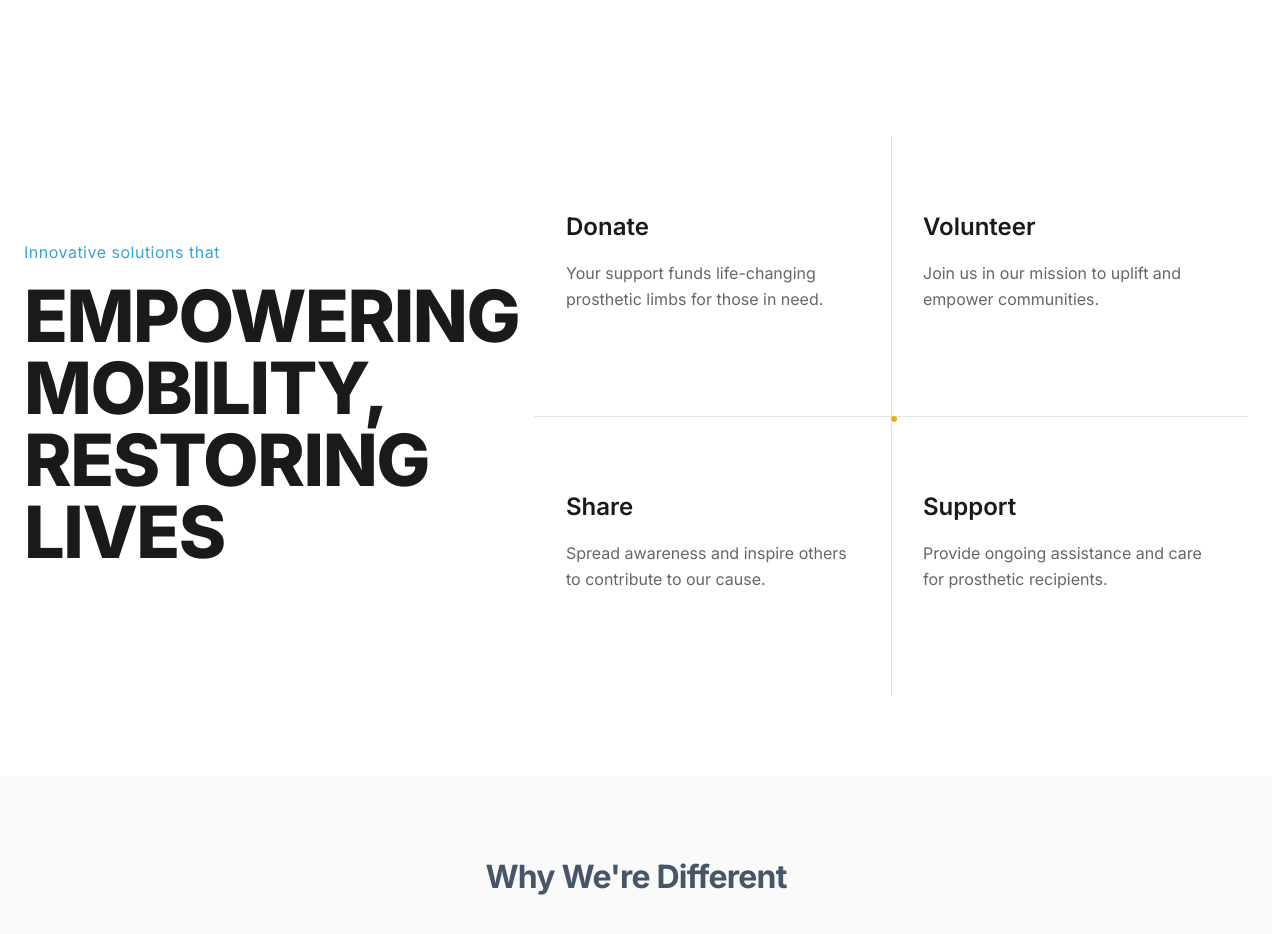
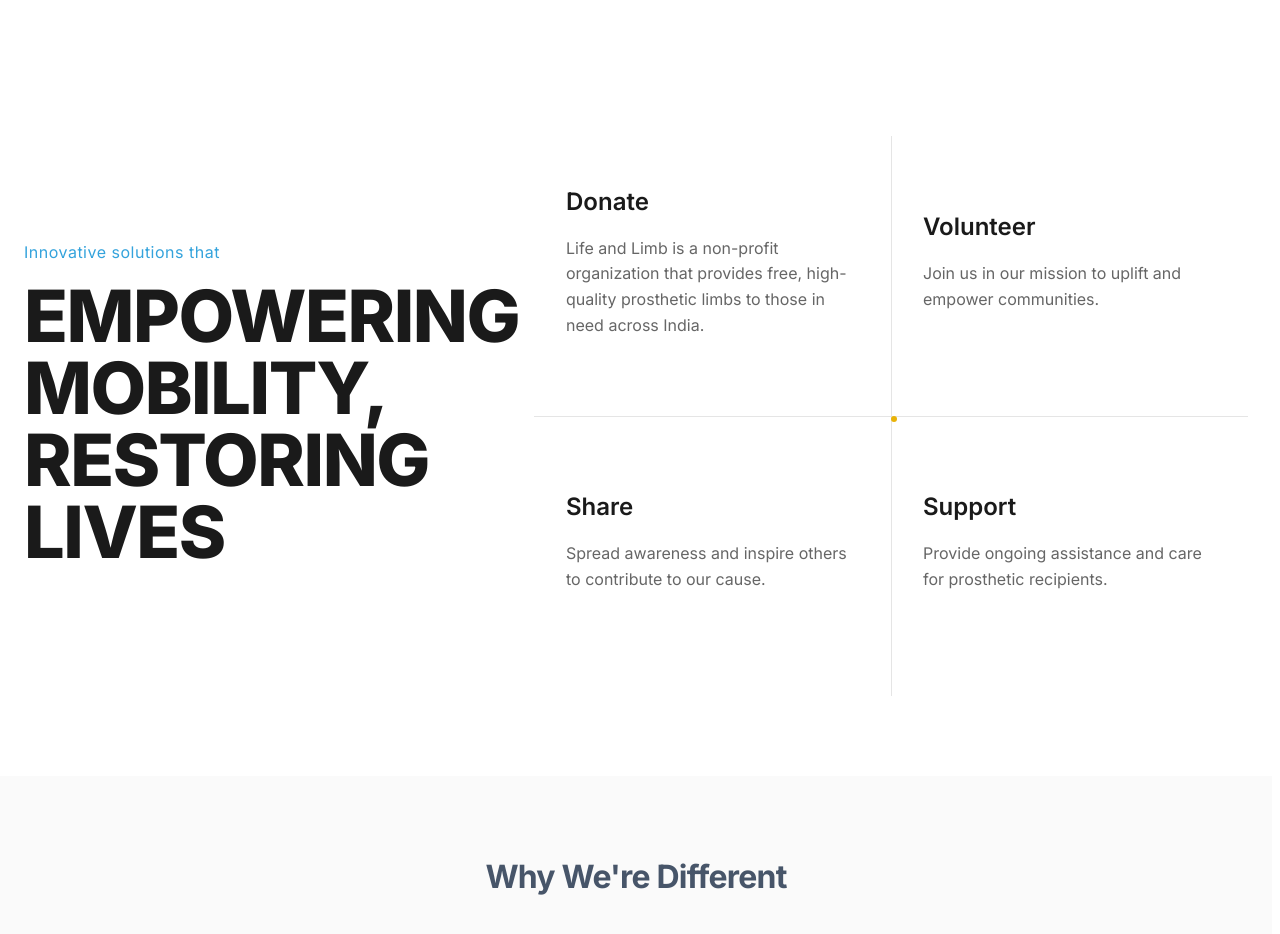
Before and after one commit to ShaniEcho5/lifeandlimbs-website, a Next.js app in the folder lifeandlimbs/: page / in a window 1280 px wide. Shown: the part 840-1774 px from the top of the page. Built offline with nearby package versions, Linux system fonts and the light colour scheme; what @mui/material-nextjs would draw is missing.

Commit message:
Update metadata and ActionCardsSection description for clarity and impact

```diff
--- a/lifeandlimbs/src/app/layout.js
+++ b/lifeandlimbs/src/app/layout.js
@@ -18,13 +18,13 @@ const poppins = Poppins({
 });
 
 export const metadata = {
-  title: "Life and Limb - Restoring Independence, Free of Charge",
-  description: "A nonprofit organization dedicated to providing free prosthetic limbs to amputees across India. Since 2013, Life and Limb has helped hundreds regain mobility and confidence.",
-  keywords: "prosthetic limbs, nonprofit, amputees, India, free prosthetics, mobility, independence",
+  title: "Life and Limb -  Prosthetic Limbs for Those in Need | India",
+  description: "Life and Limb is a non-profit organization that provides free, high-quality prosthetic limbs to those in need across India. Empowering mobility, restoring lives since 2013.",
+  keywords: "free prosthetic limbs, nonprofit India, prosthetics charity, amputee support, mobility restoration, artificial limbs, life and limb, prosthetic donation, disability support India, free artificial limbs",
   authors: [{ name: "Life and Limb" }],
   openGraph: {
-    title: "Life and Limb - Restoring Independence, Free of Charge",
-    description: "A nonprofit organization dedicated to providing free prosthetic limbs to amputees across India.",
+    title: "Life and Limb -  Prosthetic Limbs for Those in Need | India",
+    description: "Life and Limb is a non-profit organization that provides free, high-quality prosthetic limbs to those in need across India.",
     url: "https://lifeandlimbs.org",
     siteName: "Life and Limb",
     images: [
@@ -40,8 +40,8 @@ export const metadata = {
   },
   twitter: {
     card: "summary_large_image",
-    title: "Life and Limb - Restoring Independence, Free of Charge",
-    description: "A nonprofit organization dedicated to providing free prosthetic limbs to amputees across India.",
+    title: "Life and Limb -  Prosthetic Limbs for Those in Need | India",
+    description: "Life and Limb is a non-profit organization that provides free, high-quality prosthetic limbs to those in need across India.",
     images: ["/images/logo.svg"],
   },
   robots: {
@@ -58,11 +58,33 @@ export const metadata = {
 };
 
 export default function RootLayout({ children }) {
+  const structuredData = {
+    "@context": "https://schema.org",
+    "@type": "NonProfit",
+    "name": "Life and Limb",
+    "description": "Life and Limb is a non-profit organization that provides free, high-quality prosthetic limbs to those in need across India.",
+    "url": "https://lifeandlimbs.org",
+    "logo": "https://lifeandlimbs.org/images/logo.svg",
+    "foundingDate": "2013",
+    "areaServed": "India",
+    "mission": "Empowering mobility, restoring lives through free prosthetic limbs",
+    "keywords": "free prosthetic limbs, nonprofit India, prosthetics charity, amputee support",
+    "contactPoint": {
+      "@type": "ContactPoint",
+      "contactType": "customer service",
+      "areaServed": "IN"
+    }
+  };
+
   return (
     <html lang="en" className={`${inter.variable} ${poppins.variable}`}>
       <head>
         <link rel="icon" href="/favicon.ico" />
         <link rel="canonical" href="https://lifeandlimbs.org" />
+        <script
+          type="application/ld+json"
+          dangerouslySetInnerHTML={{ __html: JSON.stringify(structuredData) }}
+        />
       </head>
       <body>
         <MUIThemeProvider>
--- a/lifeandlimbs/src/app/page.js
+++ b/lifeandlimbs/src/app/page.js
@@ -253,7 +253,7 @@ const ActionCardsSection = () => {
   const actions = [
     {
       title: 'Donate',
-      description: 'Your support funds life-changing prosthetic limbs for those in need.',
+      description: 'Life and Limb is a non-profit organization that provides free, high-quality prosthetic limbs to those in need across India.',
     },
     {
       title: 'Volunteer',
@@ -483,7 +483,7 @@ const ActionCardsSection = () => {
                           position: 'relative',
                           zIndex: 2,
                           backgroundColor: 'transparent',
-                          borderRadius: 2,
+                          borderRadius: 0,
                           cursor: 'pointer',
                           transition: 'all 0.3s ease',
                           '&:hover': {
```
